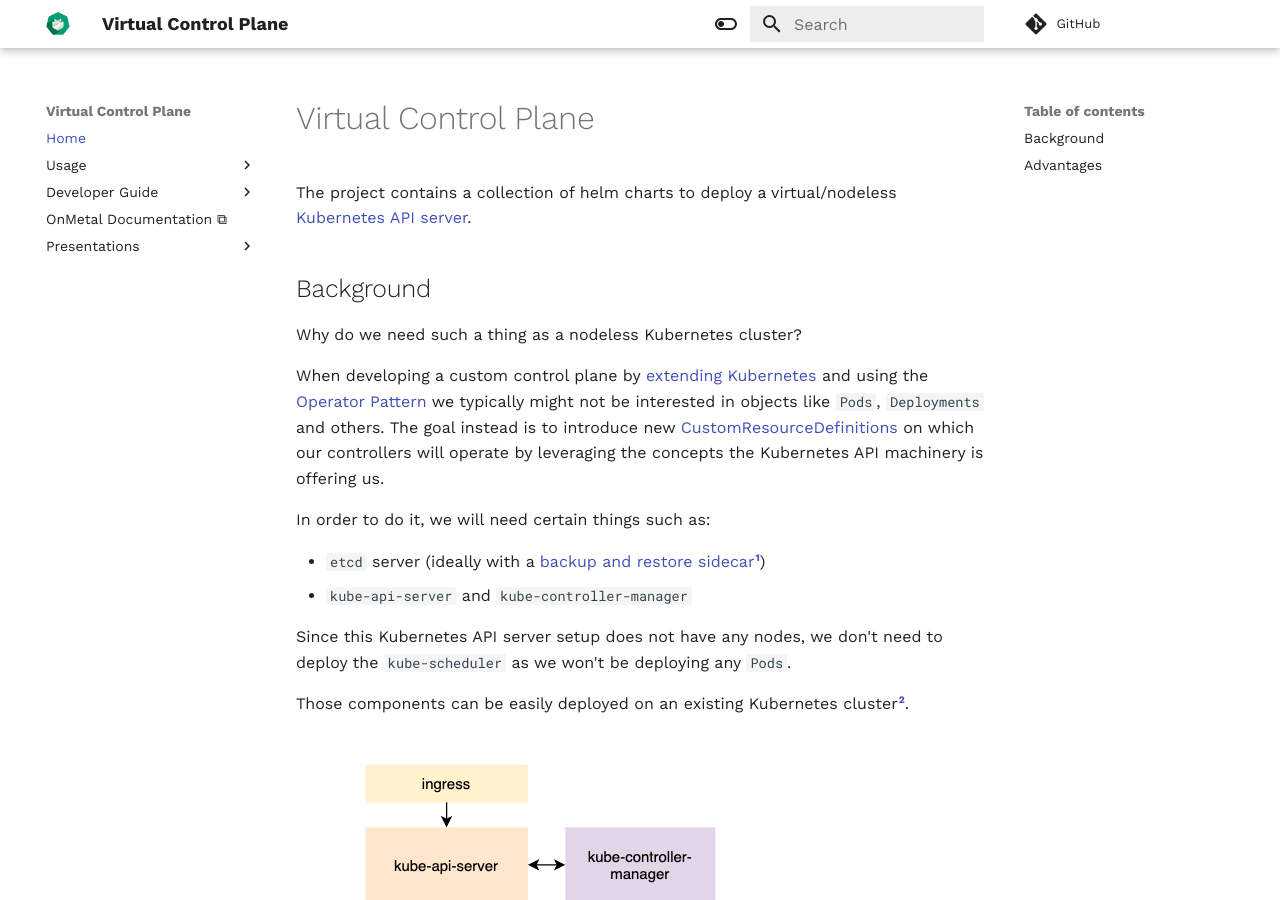
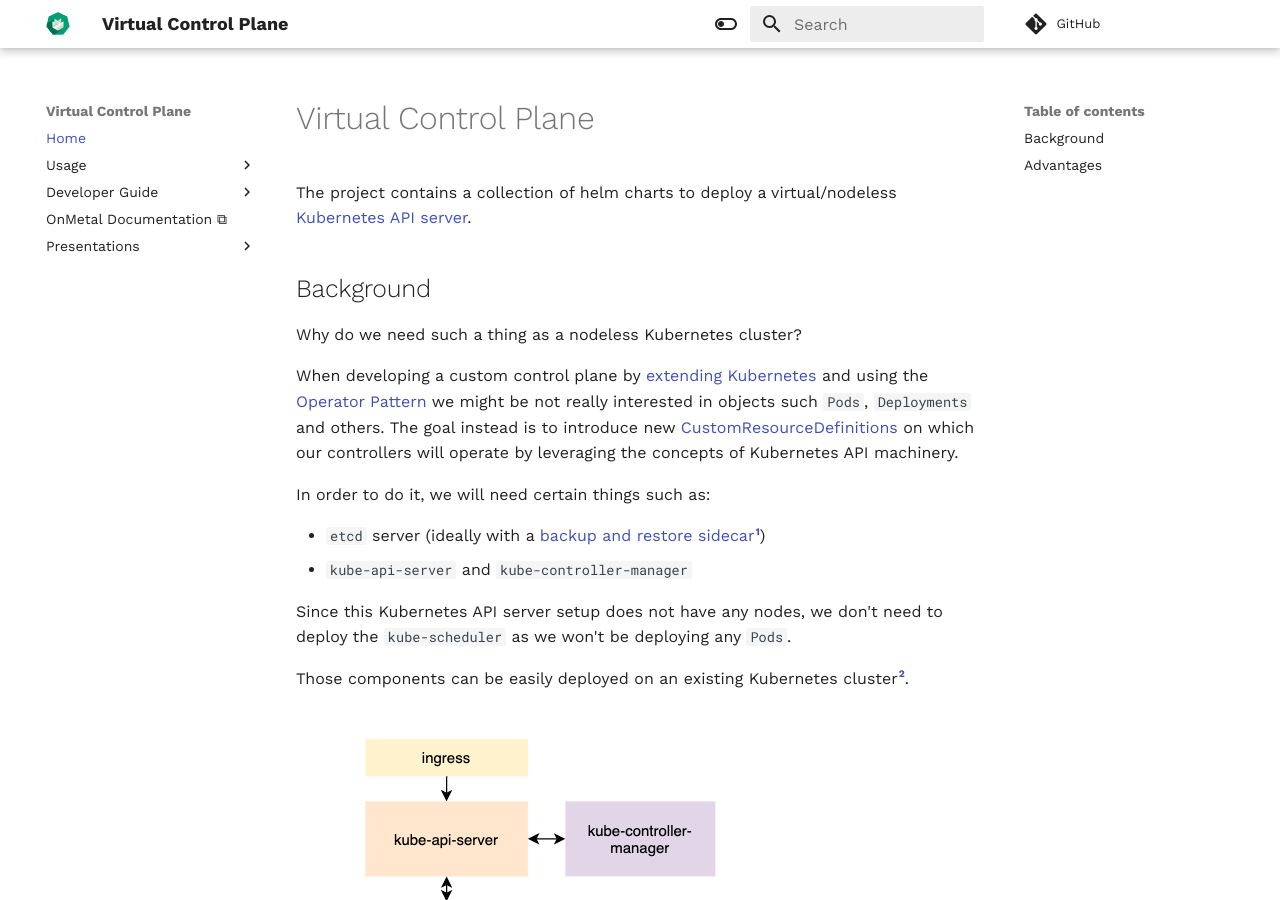
Before and after one commit to ironcore-scrapyard/virtual-controlplane, an MkDocs documentation site: the page built from docs/index.md, in a window 1280 px wide and 900 px high. Built offline with MkDocs 1.6.1 and Material for MkDocs 9.7.7, drawn with Linux system fonts in a browser that asks for light colours; comment, search, counter and statistics services are not loaded.

Commit message:
Update docs/index.md
Co-authored-by: EvgeniaOrfeeva <71518772+EvgeniaOrfeeva@users.noreply.github.com>

```diff
--- a/docs/index.md
+++ b/docs/index.md
@@ -6,7 +6,7 @@ The project contains a collection of helm charts to deploy a virtual/nodeless [K
 
 Why do we need such a thing as a nodeless Kubernetes cluster?
 
-When developing a custom control plane by [extending Kubernetes](https://kubernetes.io/docs/concepts/extend-kubernetes/) and using the [Operator Pattern](https://kubernetes.io/docs/concepts/extend-kubernetes/operator/) we typically might not be interested in objects like `Pods`, `Deployments` and others. The goal instead is to introduce new [CustomResourceDefinitions](https://kubernetes.io/docs/tasks/extend-kubernetes/custom-resources/custom-resource-definitions/) on which our controllers will operate by leveraging the concepts the Kubernetes API machinery is offering us.
+When developing a custom control plane by [extending Kubernetes](https://kubernetes.io/docs/concepts/extend-kubernetes/) and using the [Operator Pattern](https://kubernetes.io/docs/concepts/extend-kubernetes/operator/) we might be not really interested in objects such `Pods`, `Deployments` and others. The goal instead is to introduce new [CustomResourceDefinitions](https://kubernetes.io/docs/tasks/extend-kubernetes/custom-resources/custom-resource-definitions/) on which our controllers will operate by leveraging the concepts of Kubernetes API machinery.
 
 In order to do it, we will need certain things such as:
 
```
